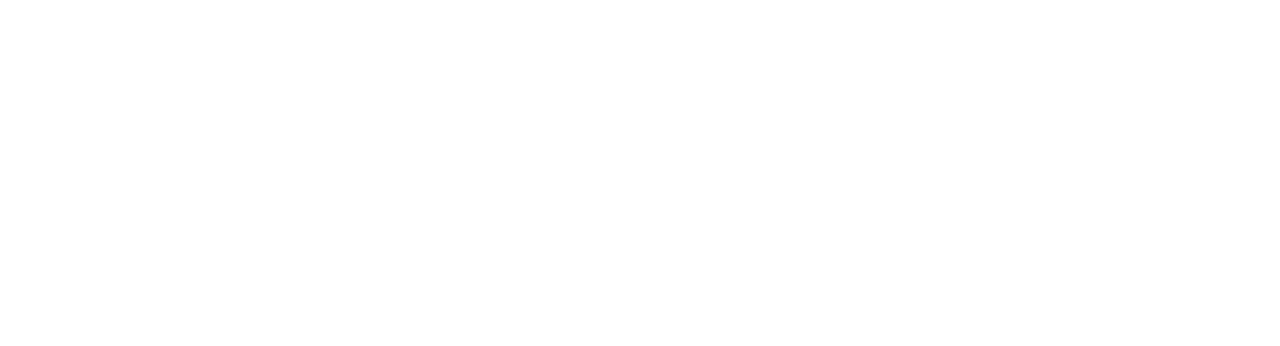
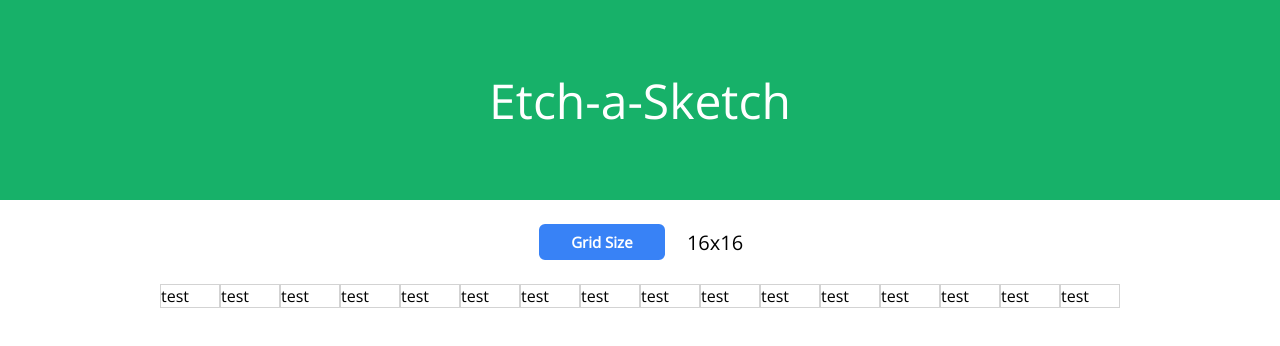
Before and after one commit to nathan-s-williams/etch-a-sketch, a plain HTML site: page index.html in a window 1280 px wide. Drawn offline with nearby package versions, Linux system fonts and the light colour scheme.

Commit message:
Created grid size button and text that shows current size. Also created a draft of the div table. Need to extend to n number of rows.

```diff
--- a/index.html
+++ b/index.html
@@ -3,9 +3,22 @@
 <head>
     <meta charset="UTF-8">
     <meta name="viewport" content="width=device-width, initial-scale=1.0">
-    <title>Document</title>
+    <title>Etch-a-Sketch</title>
+    <link rel="stylesheet" href="style.css" />
+    <script src="script.js" defer></script>
 </head>
 <body>
-
+    <div class="hero-section">
+        <p>Etch-a-Sketch</p>
+    </div>
+    <br>
+    <div class="game-area">
+        <div class="dimension-info">
+            <button id="create-grid">Grid Size</button>
+            <p id="dimension-text"></p>
+        </div>
+        <br>
+        <div id="grid-area"></div>
+    <div>
 </body>
 </html>
--- a/script.js
+++ b/script.js
@@ -0,0 +1,19 @@
+let dimension = '16x16'
+document.querySelector('#dimension-text').textContent = dimension;
+
+const updateDimensionText = () => {
+    document.querySelector('#dimension-text').textContent = dimension;
+}
+
+const createGrid = (cellNumber = 16) => {
+    let grid = document.querySelector('#grid-area');
+
+    for (let i = 0; i < cellNumber; i++) {
+        let cell = document.createElement('div');
+        cell.classList.add('grid-cell');
+        cell.textContent = 'test'; //Test
+        grid.appendChild(cell);
+    }
+}
+
+createGrid();
--- a/style.css
+++ b/style.css
@@ -0,0 +1,57 @@
+@import url('https://fonts.googleapis.com/css?family=Open+Sans&display=swap');
+
+* {
+    margin: 0;
+    font-family: "Open Sans", sans-serif;
+}
+
+button {
+    width: 130px;
+    height: 40px;
+    font-size: 15px;
+    font-weight: bold;
+    color: white;
+    background-color: #3882f6;
+    border: 2px solid white;
+    border-radius: 8px;
+}
+
+.hero-section {
+    background-color: #17B169;
+    height: 200px;
+    display: flex;
+    color: white;
+    justify-content: center;
+    align-items: center;
+    font-size: 48px;
+}
+
+.game-area {
+    display: flex;
+    flex-direction: column;
+    align-items: center;
+}
+
+.dimension-info {
+    display: flex;
+    gap: 20px;
+}
+
+.dimension-info > p {
+    font-size: 20px;
+    display: flex;
+    justify-content: center;
+    align-items: center;
+}
+
+#grid-area {
+    width: 960px;
+    display: flex;
+}
+
+.grid-cell {
+    flex: auto;
+    border: 1px;
+    border-color: lightgray;
+    border-style: solid;
+}
```
